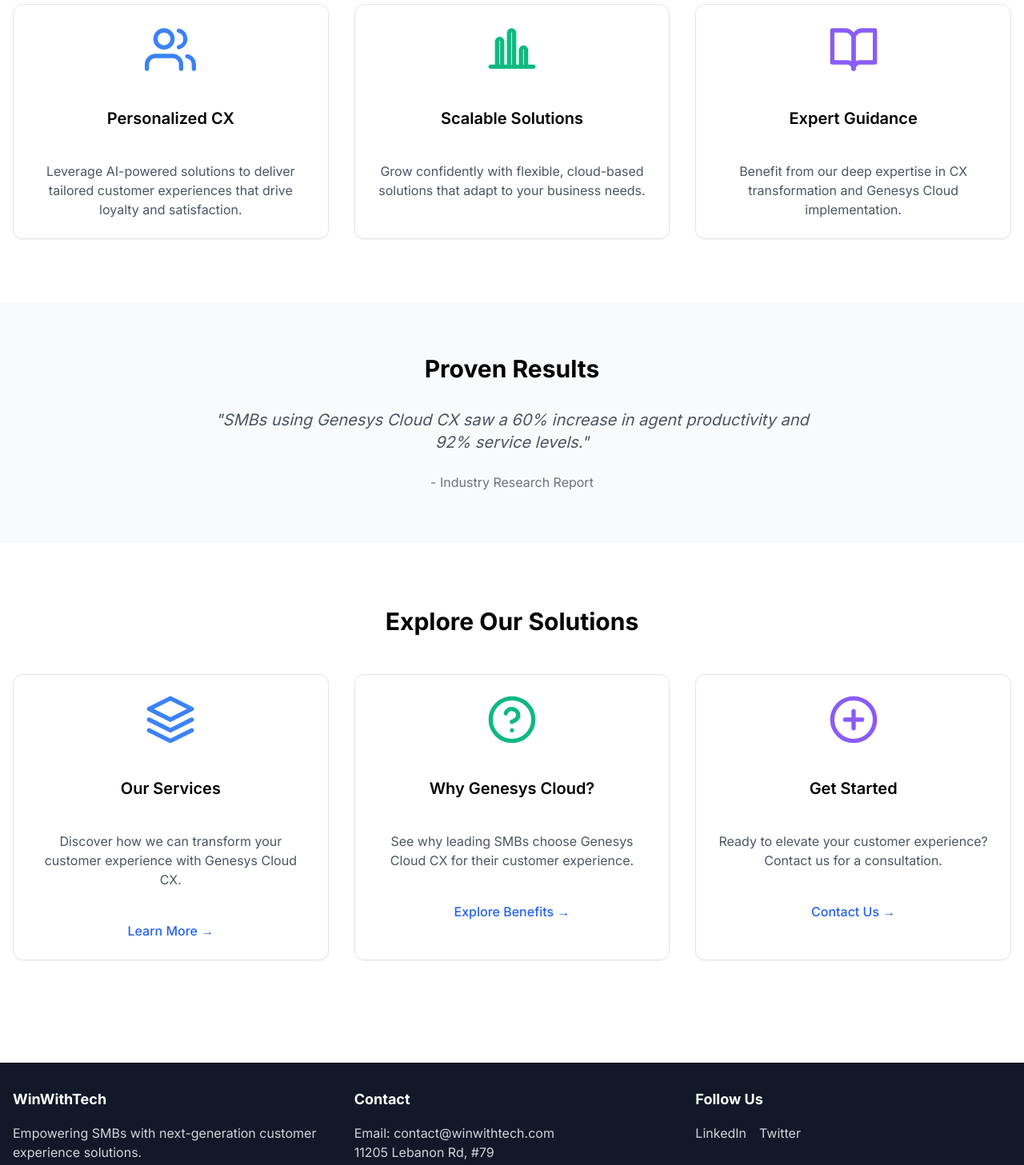
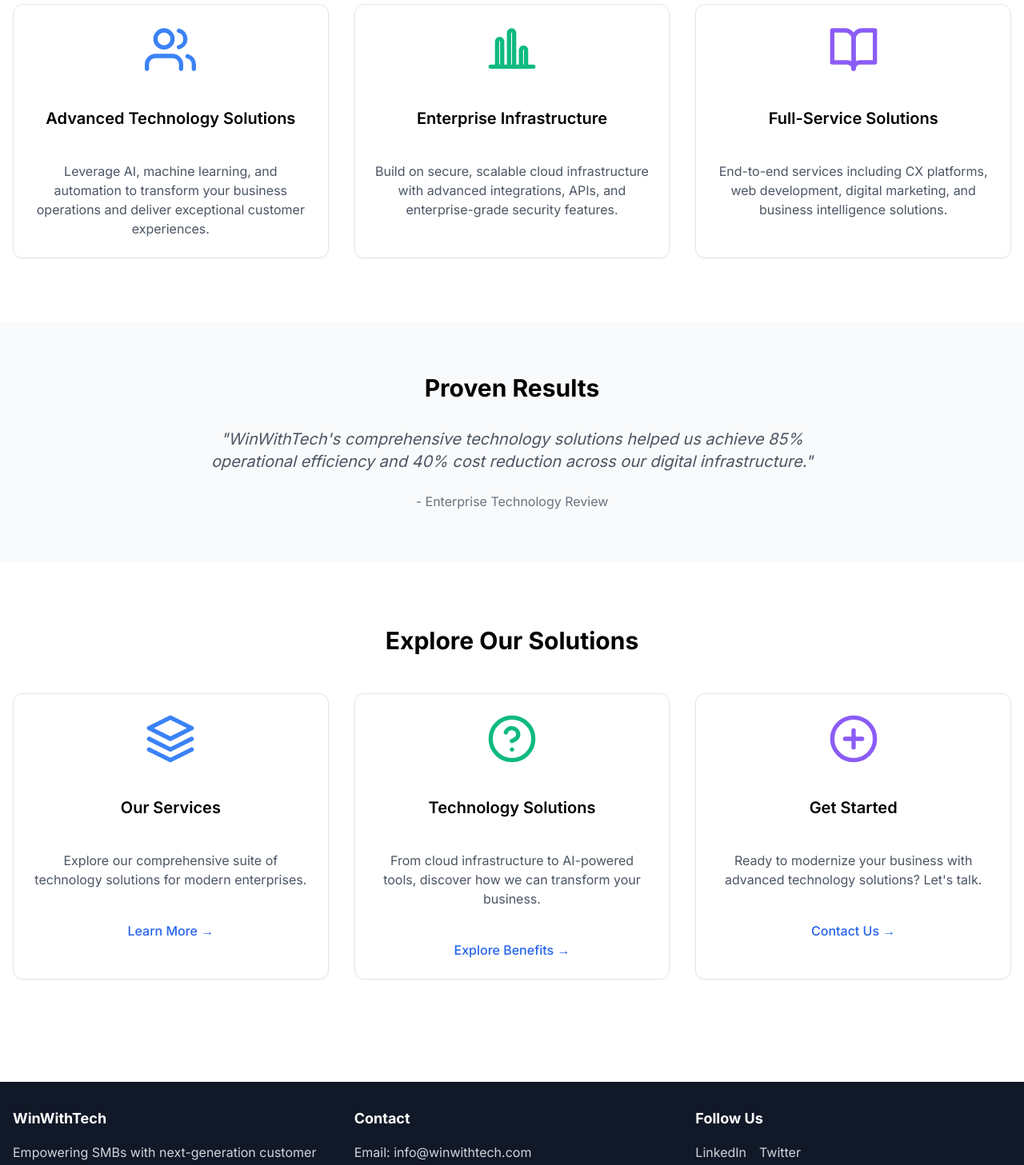
Before and after one commit to Volanalytics/winwithtech, a Next.js app: page / in a window 1280 px wide. Shown: the part 780-2237 px from the top of the page at 80% size. Built offline with nearby package versions, Linux system fonts and the light colour scheme.

Commit message:
feat: expand service descriptions and update content focus

```diff
--- a/src/app/layout.tsx
+++ b/src/app/layout.tsx
@@ -112,7 +112,7 @@ export default function RootLayout({
               </div>
               <div>
                 <h3 className="text-lg font-bold mb-4">Contact</h3>
-                <p className="text-gray-300">Email: contact@winwithtech.com</p>
+                <p className="text-gray-300">Email: info@winwithtech.com</p>
                 <p className="text-gray-300">11205 Lebanon Rd, #79<br />Mt Juliet, TN 37122</p>
               </div>
               <div>
--- a/src/app/page.tsx
+++ b/src/app/page.tsx
@@ -20,10 +20,10 @@ export default function Home() {
         <div className="container mx-auto px-4 relative z-20">
           <div className="max-w-3xl mx-auto text-center">
             <h1 className="text-4xl md:text-6xl font-bold mb-6">
-              Transform Your Customer Experience with Next-Gen Tech
+              Transform Your Business with Advanced Technology Solutions
             </h1>
             <p className="text-xl md:text-2xl mb-8 text-gray-200">
-              Empowering small and medium businesses with Genesys Cloud CX and expert consulting to win customers and drive growth.
+              Comprehensive technology solutions including Genesys Cloud CX, cloud infrastructure, web development, and AI-powered business intelligence for forward-thinking enterprises.
             </p>
             <Button size="lg" className="bg-blue-600 hover:bg-blue-700">
               Request a Free Consultation
@@ -39,23 +39,23 @@ export default function Home() {
           <div className="grid grid-cols-1 md:grid-cols-3 gap-8">
             <Card className="p-6 flex flex-col items-center text-center">
               <PersonalizedCXIcon />
-              <h3 className="text-xl font-semibold mb-4">Personalized CX</h3>
+              <h3 className="text-xl font-semibold mb-4">Advanced Technology Solutions</h3>
               <p className="text-gray-600">
-                Leverage AI-powered solutions to deliver tailored customer experiences that drive loyalty and satisfaction.
+                Leverage AI, machine learning, and automation to transform your business operations and deliver exceptional customer experiences.
               </p>
             </Card>
             <Card className="p-6 flex flex-col items-center text-center">
               <ScalableSolutionsIcon />
-              <h3 className="text-xl font-semibold mb-4">Scalable Solutions</h3>
+              <h3 className="text-xl font-semibold mb-4">Enterprise Infrastructure</h3>
               <p className="text-gray-600">
-                Grow confidently with flexible, cloud-based solutions that adapt to your business needs.
+                Build on secure, scalable cloud infrastructure with advanced integrations, APIs, and enterprise-grade security features.
               </p>
             </Card>
             <Card className="p-6 flex flex-col items-center text-center">
               <ExpertGuidanceIcon />
-              <h3 className="text-xl font-semibold mb-4">Expert Guidance</h3>
+              <h3 className="text-xl font-semibold mb-4">Full-Service Solutions</h3>
               <p className="text-gray-600">
-                Benefit from our deep expertise in CX transformation and Genesys Cloud implementation.
+                End-to-end services including CX platforms, web development, digital marketing, and business intelligence solutions.
               </p>
             </Card>
           </div>
@@ -68,9 +68,9 @@ export default function Home() {
           <div className="max-w-3xl mx-auto text-center">
             <h2 className="text-3xl font-bold mb-8">Proven Results</h2>
             <blockquote className="text-xl text-gray-600 italic mb-6">
-              "SMBs using Genesys Cloud CX saw a 60% increase in agent productivity and 92% service levels."
+              "WinWithTech's comprehensive technology solutions helped us achieve 85% operational efficiency and 40% cost reduction across our digital infrastructure."
             </blockquote>
-            <p className="text-gray-500">- Industry Research Report</p>
+            <p className="text-gray-500">- Enterprise Technology Review</p>
           </div>
         </div>
       </section>
@@ -84,7 +84,7 @@ export default function Home() {
               <ServicesIcon />
               <h3 className="text-xl font-semibold mb-4">Our Services</h3>
               <p className="text-gray-600 mb-4">
-                Discover how we can transform your customer experience with Genesys Cloud CX.
+                Explore our comprehensive suite of technology solutions for modern enterprises.
               </p>
               <Link href="/services" className="text-blue-600 hover:text-blue-700 font-medium">
                 Learn More →
@@ -92,9 +92,9 @@ export default function Home() {
             </Card>
             <Card className="p-6 flex flex-col items-center text-center">
               <WhyGenesysIcon />
-              <h3 className="text-xl font-semibold mb-4">Why Genesys Cloud?</h3>
+              <h3 className="text-xl font-semibold mb-4">Technology Solutions</h3>
               <p className="text-gray-600 mb-4">
-                See why leading SMBs choose Genesys Cloud CX for their customer experience.
+                From cloud infrastructure to AI-powered tools, discover how we can transform your business.
               </p>
               <Link href="/why-genesys" className="text-blue-600 hover:text-blue-700 font-medium">
                 Explore Benefits →
@@ -104,7 +104,7 @@ export default function Home() {
               <GetStartedIcon />
               <h3 className="text-xl font-semibold mb-4">Get Started</h3>
               <p className="text-gray-600 mb-4">
-                Ready to elevate your customer experience? Contact us for a consultation.
+                Ready to modernize your business with advanced technology solutions? Let's talk.
               </p>
               <Link href="/contact" className="text-blue-600 hover:text-blue-700 font-medium">
                 Contact Us →
--- a/src/components/SEO.tsx
+++ b/src/components/SEO.tsx
@@ -17,7 +17,7 @@ export function SEO() {
     "contactPoint": {
       "@type": "ContactPoint",
       "contactType": "customer service",
-      "email": "contact@winwithtech.com",
+      "email": "info@winwithtech.com",
       "availableLanguage": ["English"]
     },
     "sameAs": [
```
